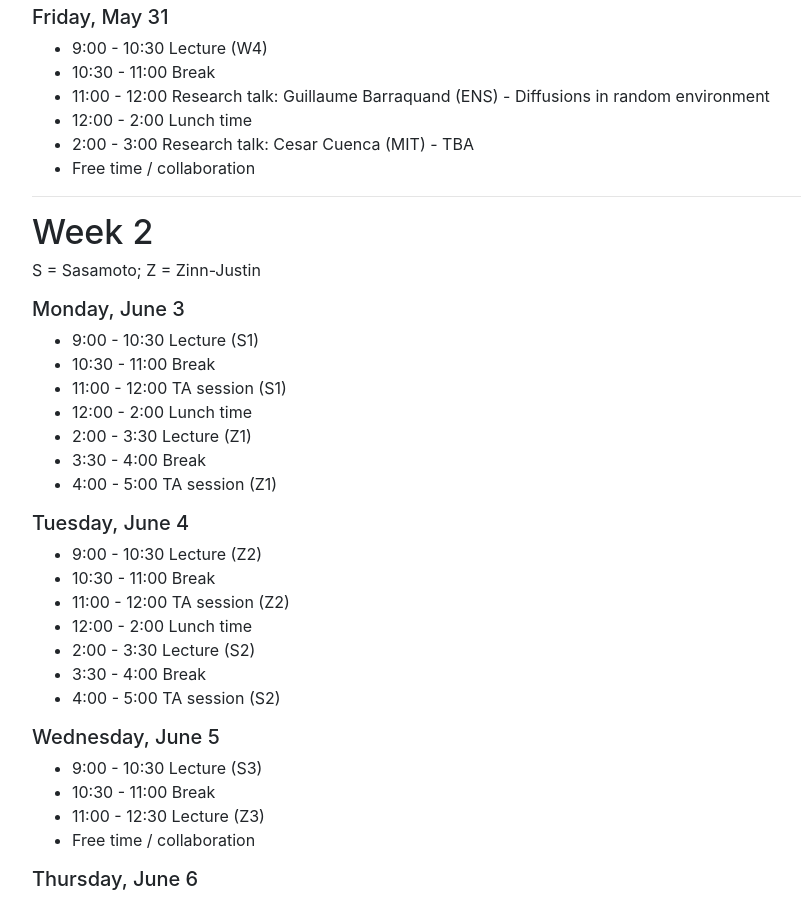
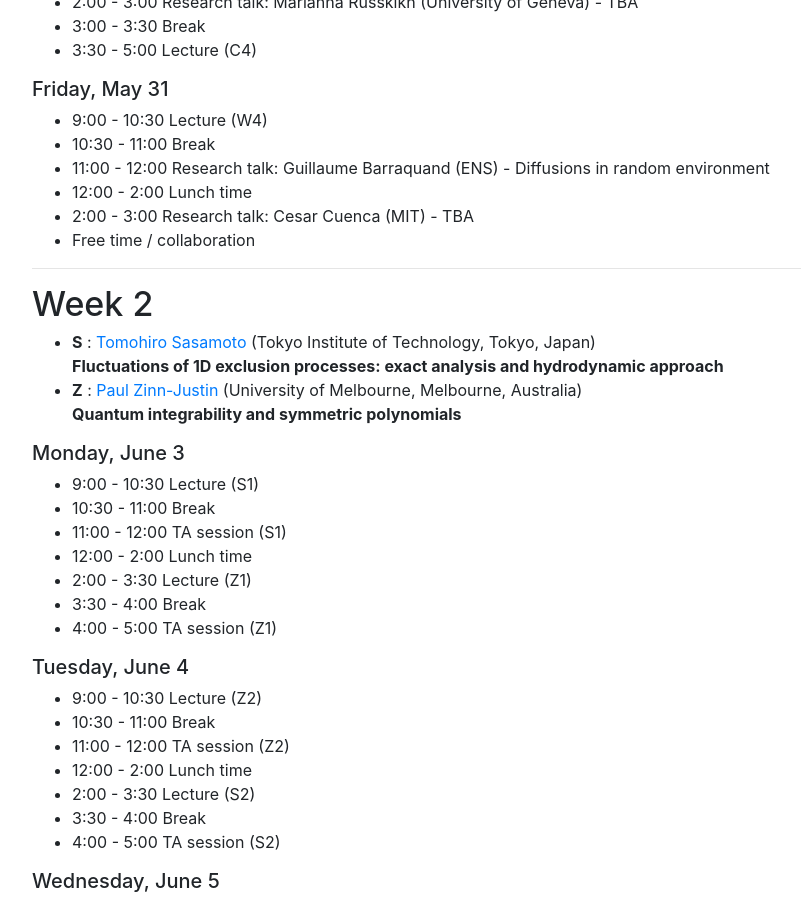
Before and after one commit to int-prob/int-prob-code, a Jekyll site: the page built from vipss2019/schedule.md, in a window 1280 px wide and 900 px high, scrolled down 1443 px. Shown: the whole window, without its empty margins (53-854 px from the left). Built offline with Jekyll 4.4.1, drawn with Linux system fonts in a browser that asks for light colours; nearby versions of some CDN libraries; some of the changed text lies outside the part shown.

Commit message:
update schedule.md at Sat May 25 14:08:51 EDT 2019

```diff
--- a/vipss2019/schedule.md
+++ b/vipss2019/schedule.md
@@ -18,7 +18,31 @@
 
 # Week 1
 
-C = Chelkak; W = Warnaar
+<ul>
+<li> <b>C</b> : <a href="http://www.pdmi.ras.ru/~dchelkak/index_en.html">Dmitry Chelkak</a> (École Normale Supérieure, Paris, France)
+<details>
+<summary><strong>Planar Ising model: from combinatorics to CFT and s-embeddings</strong></summary>
+<div style="padding:10px">In theoretical physics, the critical planar Ising model serves as a toy example, in which many precursors of Conformal Field Theory objects and structures exist and can be studied directly in discrete, before passing to the small mesh size limit. Mathematically, a number of results on convergence and conformal invariance of such limits were established during the last decade, both for correlation functions and for interfaces (domain walls) arising in the model. In this mini-course we plan to discuss
+
+<ul>
+<li> discrete fermions and the Kadanoff-Ceva spin-disorder formalism - crucial tools that allow one to analyse the planar Ising model;</li>
+<li> streamlined version of the classical computation of the magnetization via orthogonal polynomials; </li>
+<li> results on convergence of critical correlation functions (energy densities, spins, ...) in bounded domains to CFT limits;</li>
+<li> recent ideas on appropriate embeddings of weighted planar graphs that play the same role for the planar Ising model as Tutte’s barycentric embeddings do for random walks, allowing one to use discrete complex analysis techniques beyond "regular" lattices.</li>
+</ul>
+</div>
+</details>
+</li>
+
+
+
+<li> <b>W</b> : <a href="https://people.smp.uq.edu.au/OleWarnaar/">Ole Warnaar</a> (University of Queensland, Brisbane, Australia)
+<details>
+<summary><strong>Schur functions and Schur processes</strong></summary>
+</details>
+</li>
+</ul>
+
 
 ##### Monday, May 27
 
@@ -97,7 +121,38 @@
 
 # Week 2
 
-S = Sasamoto; Z = Zinn-Justin
+<ul>
+<li> <b>S</b> : <a href="https://search.star.titech.ac.jp/titech-ss/pursuer.act?event=outside&key_t2r2Rid=CTT100380272&lang=en">Tomohiro Sasamoto</a> (Tokyo Institute of Technology, Tokyo, Japan)
+<details>
+<summary><strong>Fluctuations of 1D exclusion processes: exact analysis and hydrodynamic approach</strong></summary>
+<div style="padding:10px">
+One dimensional exclusion processes are stochastic processes in which many particles perform random walks under exclusion constraint. They have been playing important role in the fields of stochastic interacting systems in probability theory and non-equilibrium statistical mechanics in physics. For the last two decades, fluctuations of the processes have been studied quite intensively, since the seminal work by Johansson[1-1] on totally asymmetric simple exclusion process (TASEP) showing that the current fluctuation of TASEP with step initial condition is described by the GUE Tracy-Widom distribution. There have been a vast accumulation of generalizations and related results, but there are still many intriguing questions and problems to be solved.
+<br><br>
+In these lectures, we discuss a few new directions in the studies of fluctuations of exclusion processes. We also stress that such studies provide valuable insight to other methods based on hydrodynamic ideas which can be applied to a wider class of interacting particle systems. In the first lecture we review the basics of the subject. After introducing a few models such as the asymmetric simple exclusion process(ASEP) and the Kardar-Parisi-Zhang (KPZ) equation, we explain how one can study their fluctuations for the case of TASEP[1-2]. In the second lecture, we show that an approach introduced in [2] using Frobenius determinant can be applied to a large class of models in a unified manner. In the third lecture we explain our recent result on a two-species exclusion process and connection to the nonlinear fluctuating hydrodynamics[3]. In the last lecture we will consider an application of the techniques to study the large derivation in the symmetric exclusion process[4-1,2].
+<br><br>
+<strong>References</strong>
+<ul>
+<li>[1-1] K. Johansson, Shape fluctuations and random matrices, Commun. Math. Phys. (2009) 437-476. [arXiv:math/9903134]</li>
+<li>[1-2] T. Sasamoto, Fluctuations of the one-dimensional asymmetric exclusion process using random matrix
+techniques, J. Stat. Mech. (2007) P07007. [arXiv:0705.2942]</li>
+<li>[2] T. Imamura, T. Sasamoto, Fluctuations for stationary q- TASEP, to appear in Prob. Th. Rel. Fields. [arXiv:1701.05991]</li>
+<li>[3] Z. Chen, J. de Gier, I. Hiki, T. Sasamoto, Exact confirmation of 1D nonlinear fluctuating hydrodynamics for a two-species exclusion process, Phys. Rev. Lett. 120, 240601 (2018). [arXiv:1803.06829]</li>
+<li>[4-1] T. Imamura, K. Mallick, T. Sasamoto, Large deviations of a tracer in the symmetric exclusion process,
+Phys. Rev. Lett. 118, 160601 (2017). [arXiv:1701.05991]</li>
+<li>[4-2] T. Imamura, K. Mallick, T. Sasamoto, Distribution of a tagged particle position in the one-dimensional symmetric simple exclusion process with two-sided Bernoulli initial condition, arXiv:1810.06131.</li>
+</ul>
+</div>
+</details>
+
+
+</li>
+<li> <b>Z</b> : <a href="http://blogs.unimelb.edu.au/paul-zinn-justin/">Paul Zinn-Justin</a> (University of Melbourne, Melbourne, Australia)
+<details>
+<summary><strong>Quantum integrability and symmetric polynomials</strong></summary>
+</details>
+</li>
+</ul>
+
 
 ##### Monday, June 3
 
```
Also changed, not shown: vipss2019/index.md (+0 -6 lines).
